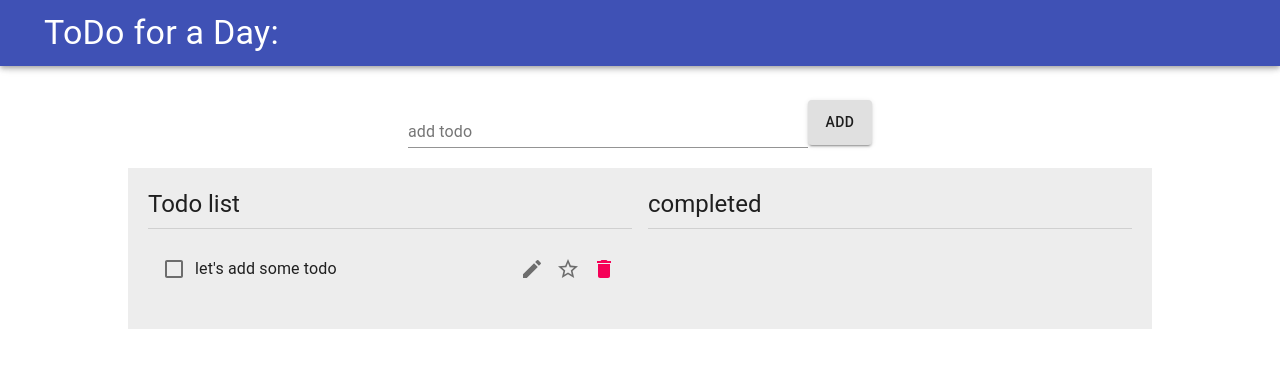
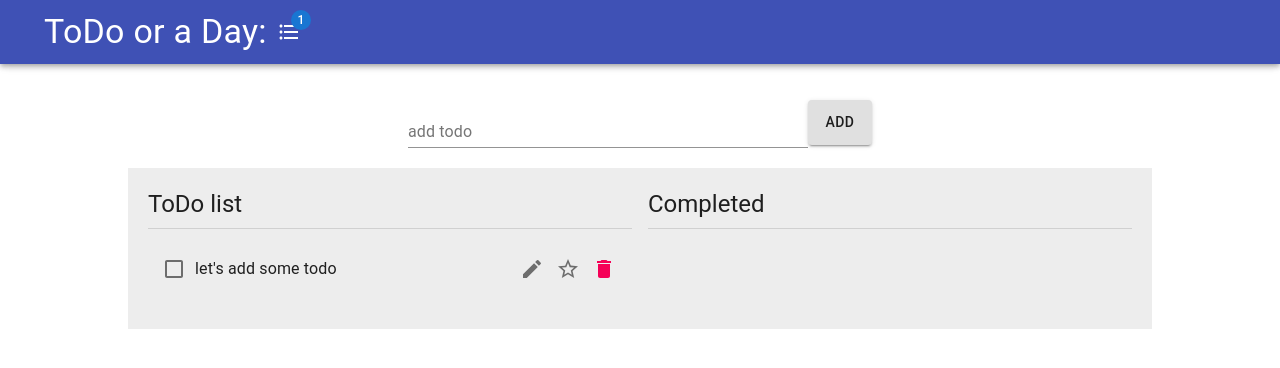
Before and after one commit to anilkapse1/react-todo, a React (Create React App) app: page / in a window 1280 px wide. Shown: the top 368 px of the page. Built offline with nearby package versions, Linux system fonts and the light colour scheme.

Commit message:
added count features

```diff
--- a/package.json
+++ b/package.json
@@ -4,10 +4,12 @@
   "version": "0.1.0",
   "private": true,
   "dependencies": {
+    "@emotion/react": "^11.10.5",
+    "@emotion/styled": "^11.10.5",
     "@material-ui/core": "^4.12.4",
     "@material-ui/icons": "^4.11.3",
     "@mui/icons-material": "^5.10.9",
-    "@mui/material": "^5.10.10",
+    "@mui/material": "^5.10.13",
     "@mui/styled-engine-sc": "^5.10.6",
     "@testing-library/jest-dom": "^5.16.5",
     "@testing-library/react": "^13.4.0",
--- a/src/App.js
+++ b/src/App.js
@@ -10,6 +10,9 @@ import {
 } from "@material-ui/core";
 import TodoAdder from "./components/TodoAdder";
 import TodoContainer from "./components/TodoContainer";
+import { useSelector } from "react-redux";
+import Badge from '@mui/material/Badge';
+import FormatListBulletedIcon from '@mui/icons-material/FormatListBulleted';
 
 const useStyles = makeStyles((theme) => ({
   root: {},
@@ -26,17 +29,21 @@ const useStyles = makeStyles((theme) => ({
 
 const App = () => {
   const classes = useStyles();
+  const totalList = useSelector((state)=>{
+    return state.todoreducer;
+  })
+
   return (
     <React.Fragment>
       <div>
         <AppBar>
           <Toolbar>
-            <IconButton edge="start" color="inherit">
-              {/* <img src="logo.png" alt="user logo" style={{ width: "40%" }} /> */}
-              <Typography variant="h4" style={{ marginLeft: "20px" }}>
-                ToDo for a Day:
+              <Typography variant="h4" style={{ marginLeft: "20px",marginRight:'10px' }}>
+                ToDo or a Day:
               </Typography>
-            </IconButton>
+              <Badge badgeContent={totalList.length} color="primary">
+                <FormatListBulletedIcon/>
+              </Badge>
           </Toolbar>
         </AppBar>
 
--- a/src/components/TodoContainer.js
+++ b/src/components/TodoContainer.js
@@ -47,7 +47,7 @@ import {
         <Grid container spacing={2}>
           <Grid item xs={6}>
             <Typography variant="h5" gutterBottom style={{ textAlign: "left" }}>
-              Todo list
+              ToDo list
             </Typography>
             <Divider />
             <List>
@@ -62,7 +62,7 @@ import {
           </Grid>
           <Grid item xs={6}>
             <Typography variant="h5" gutterBottom style={{ textAlign: "left" }}>
-              completed
+              Completed
             </Typography>
             <Divider />
             <List>
```
Also changed, not shown: 1 other file (tests, documents, lock files or other folders).
